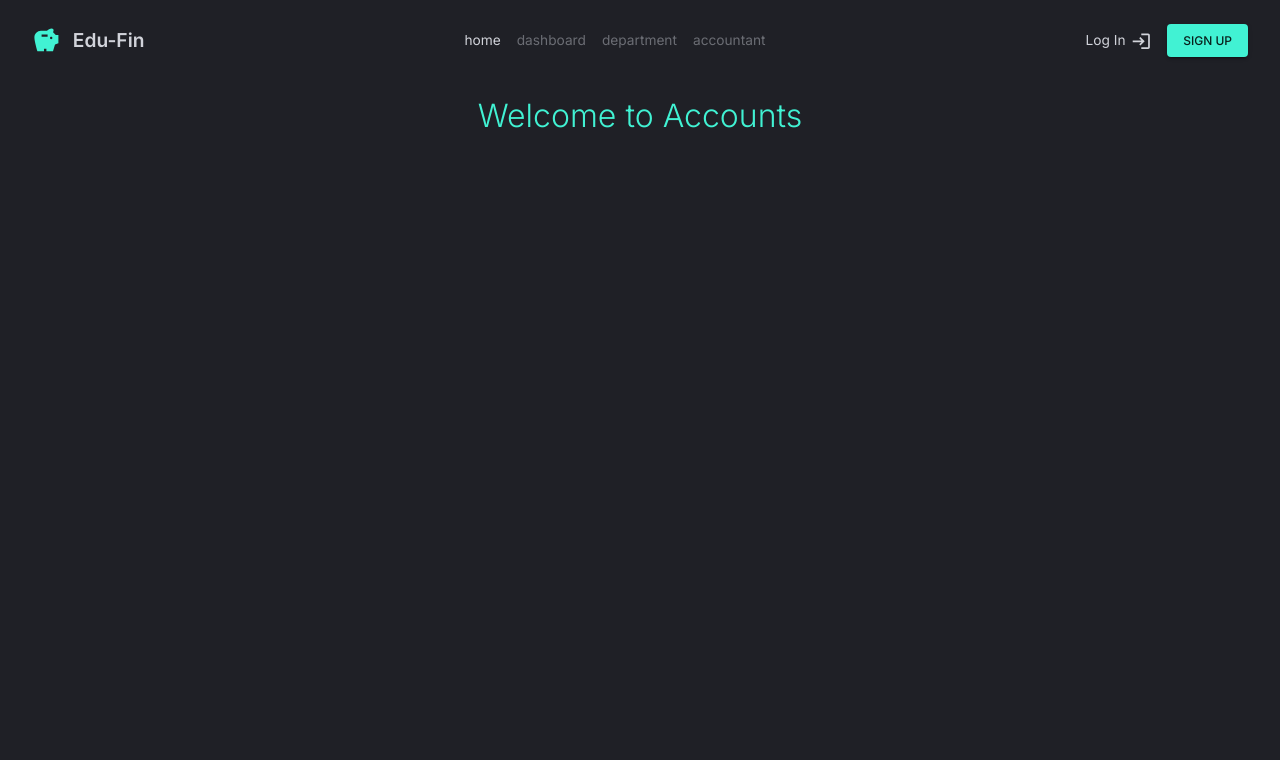
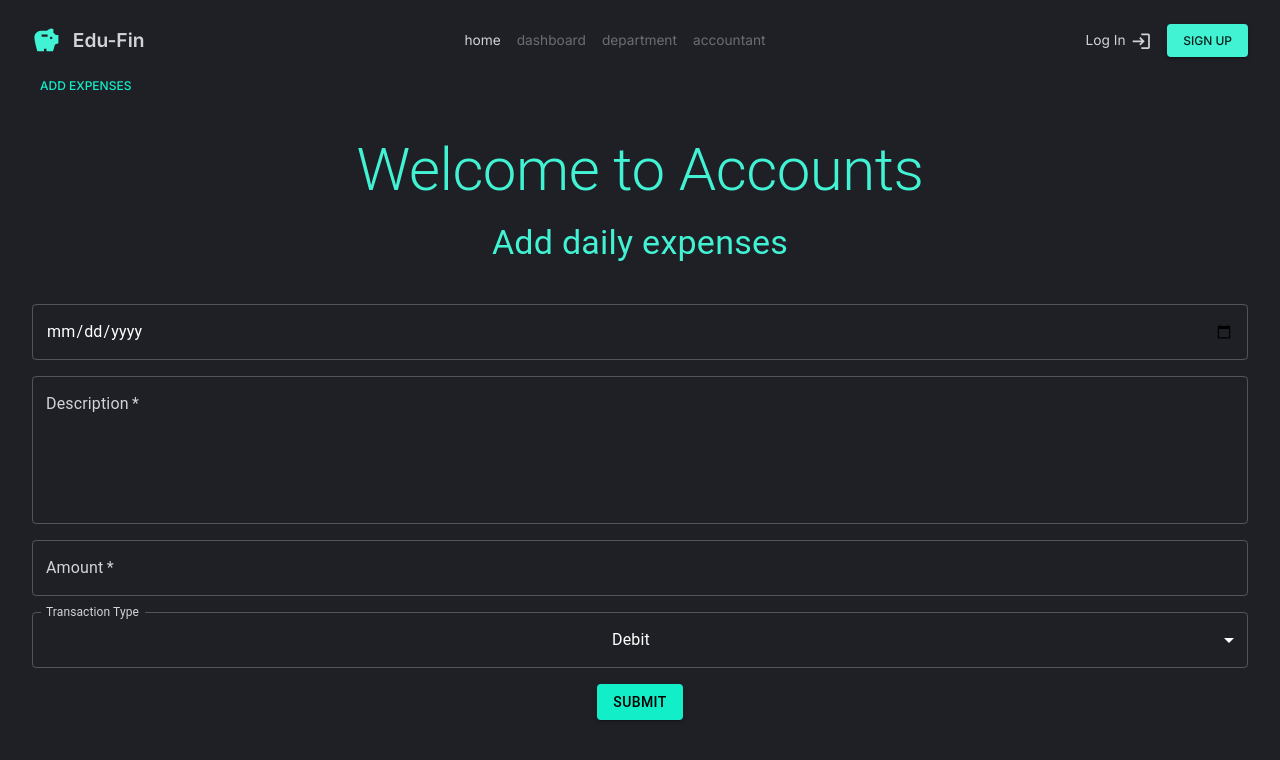
Before and after one commit to JithuPrabhakar/enterprise-finance-manager, a React (Vite) app in the folder client/: page /accountant in a window 1280 px wide. Shown: the top 760 px of the page. Built offline with nearby package versions, Linux system fonts and the light colour scheme.

Commit message:
accounts completed

```diff
--- a/client/src/screens/Accountant.jsx
+++ b/client/src/screens/Accountant.jsx
@@ -1,14 +1,12 @@
-import { useTheme, Typography, Box } from '@mui/material'
+import { Button } from '@mui/material'
+import TransactionForm from './Accountant/TransactionForm'
 
 const Accountant = () => {
-  const { palette } = useTheme()
-
   return (
-    <Box sx={{ mt: 4, textAlign: 'center' }}>
-      <Typography variant='h1' sx={{ color: palette.primary.light }}>
-        Welcome to Accounts
-      </Typography>
-    </Box>
+    <div>
+      <Button>Add Expenses</Button>
+      <TransactionForm />
+    </div>
   )
 }
 
--- /dev/null
+++ b/client/src/screens/Accountant/TransactionForm.jsx
@@ -0,0 +1,133 @@
+import {
+  useTheme,
+  Typography,
+  Box,
+  TextField,
+  Button,
+  MenuItem,
+} from '@mui/material'
+import { createTheme, ThemeProvider } from '@mui/material/styles'
+import { useState } from 'react'
+
+const darkTheme = createTheme({
+  palette: {
+    mode: 'dark',
+    primary: {
+      light: '#64b5f6',
+      main: '#2196f3',
+      dark: '#1976d2',
+      contrastText: '#fff',
+    },
+  },
+})
+
+const TransactionForm = () => {
+  const { palette } = useTheme()
+  const [transactionType, setTransactionType] = useState('debit')
+
+  const handleTypeChange = (event) => {
+    setTransactionType(event.target.value)
+  }
+
+  const handleSubmit = (event) => {
+    event.preventDefault()
+    const data = new FormData(event.currentTarget)
+    const expense = {
+      date: data.get('date'),
+      description: data.get('description'),
+      amount: data.get('amount'),
+      type: transactionType,
+    }
+    console.log(expense)
+    // Add your submission logic here
+  }
+
+  return (
+    <ThemeProvider theme={darkTheme}>
+      <Box sx={{ mt: 4, textAlign: 'center' }}>
+        <Typography variant='h2' sx={{ color: palette.primary.light }}>
+          Welcome to Accounts
+        </Typography>
+        <Typography variant='h4' sx={{ color: palette.primary.light, mt: 2 }}>
+          Add daily expenses
+        </Typography>
+        <Box component='form' noValidate onSubmit={handleSubmit} sx={{ mt: 3 }}>
+          <TextField
+            sx={{ mt: 2 }}
+            id='date'
+            name='date'
+            // label='Date'
+            type='date'
+            fullWidth
+            required
+            InputLabelProps={{ sx: { color: palette.grey[300] } }}
+            InputProps={{
+              sx: { borderColor: palette.grey[300], color: 'white' },
+            }}
+            variant='outlined'
+          />
+          <TextField
+            sx={{ mt: 2 }}
+            id='description'
+            name='description'
+            label='Description'
+            multiline
+            rows={5}
+            fullWidth
+            required
+            InputLabelProps={{ sx: { color: palette.grey[300] } }}
+            InputProps={{
+              sx: { borderColor: palette.grey[300], color: 'white' },
+            }}
+            variant='outlined'
+          />
+          <TextField
+            sx={{ mt: 2 }}
+            id='amount'
+            name='amount'
+            label='Amount'
+            type='number'
+            step='any'
+            fullWidth
+            required
+            InputLabelProps={{ sx: { color: palette.grey[300] } }}
+            InputProps={{
+              sx: { borderColor: palette.grey[300], color: 'white' },
+            }}
+            variant='outlined'
+          />
+          <TextField
+            sx={{ mt: 2 }}
+            id='transactionType'
+            select
+            label='Transaction Type'
+            value={transactionType}
+            onChange={handleTypeChange}
+            fullWidth
+            InputLabelProps={{ sx: { color: palette.grey[300] } }}
+            InputProps={{
+              sx: { borderColor: palette.grey[300], color: 'white' },
+            }}
+            variant='outlined'
+          >
+            <MenuItem value='debit'>Debit</MenuItem>
+            <MenuItem value='credit'>Credit</MenuItem>
+          </TextField>
+          <Button
+            type='submit'
+            variant='contained'
+            sx={{
+              mt: 2,
+              backgroundColor: palette.primary.main,
+              color: 'black',
+            }}
+          >
+            Submit
+          </Button>
+        </Box>
+      </Box>
+    </ThemeProvider>
+  )
+}
+
+export default TransactionForm
```
